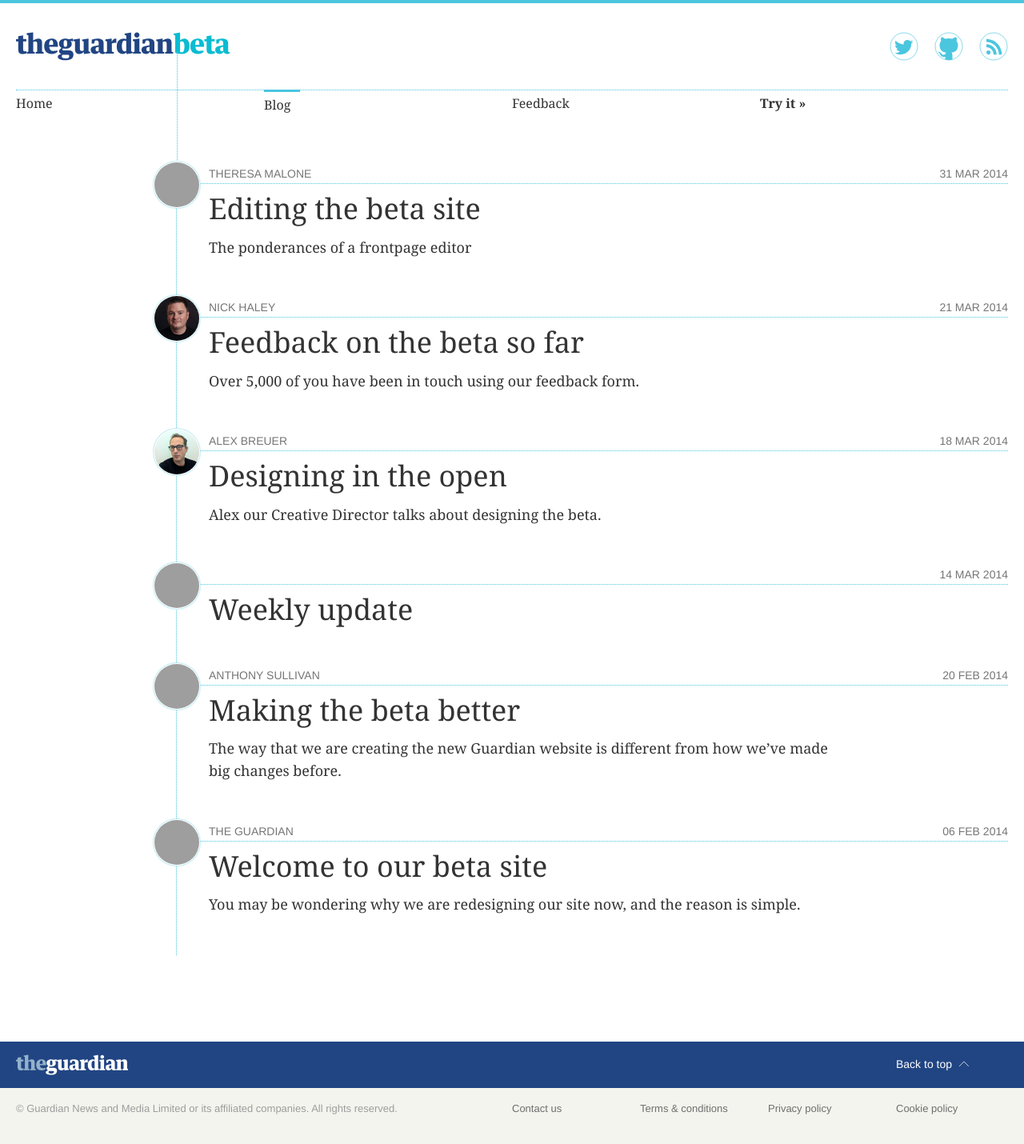
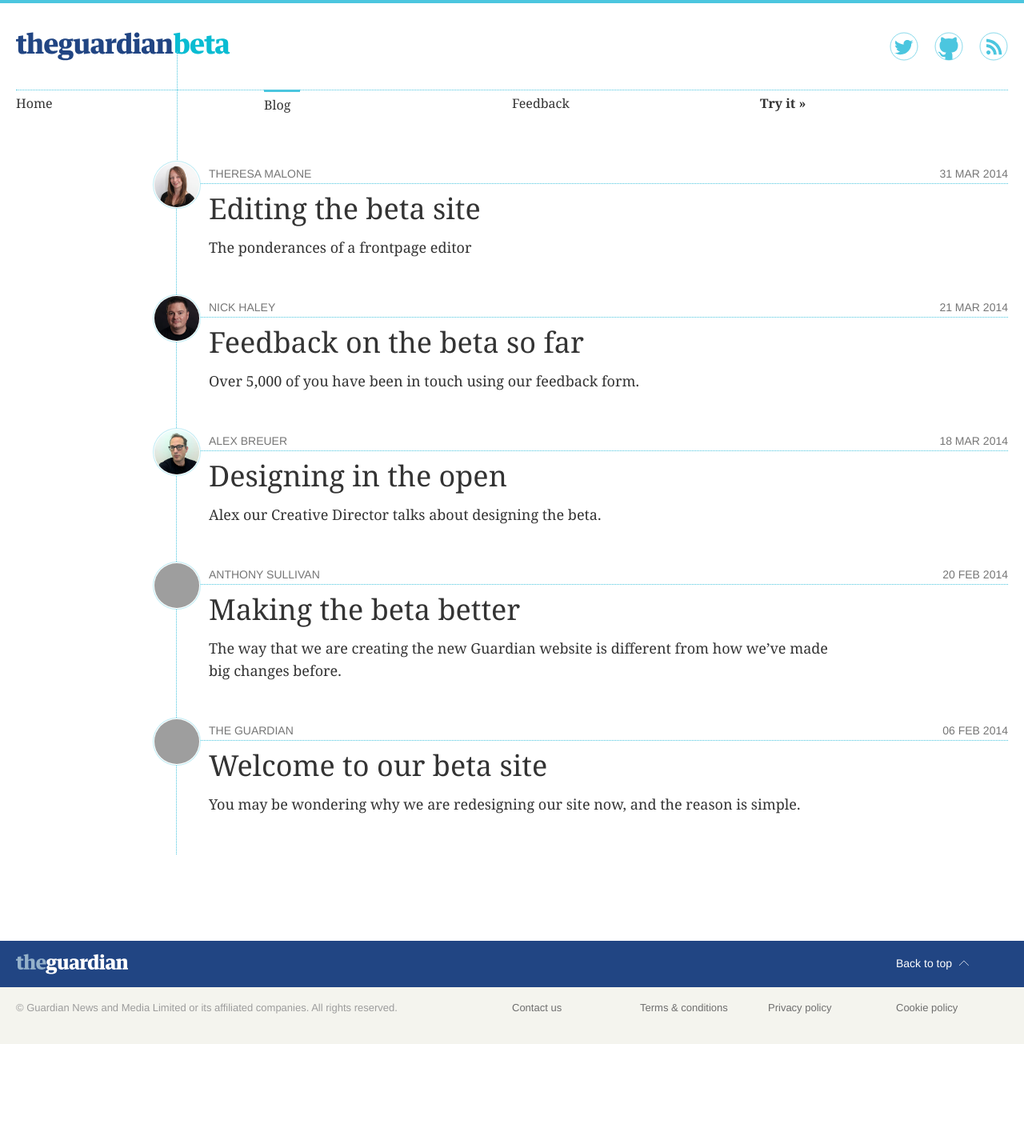
Before and after one commit to guardian/next, a Jekyll site: the page built from jekyll/blog/index.html, in a window 1280 px wide. Shown: the whole page at 80% size. Built offline with Jekyll 4.4.1, drawn with Linux system fonts in a browser that asks for light colours; some web fonts are replaced; Markdown is read by kramdown in place of the engine named in the settings; the list of posts is cut into pages by our own code; after the commit the page ends 1305 px from its top, so only the background shows below that; grey boxes are pictures that could not be loaded.

Commit message:
add theresa twitter link + image

```diff
--- a/jekyll/_config.yml
+++ b/jekyll/_config.yml
@@ -85,3 +85,5 @@
     github: phamann
   theresamalone:
     display_name: Theresa Malone
+    twitter: tmalone
+    image: /assets/images/tm.jpg
--- a/jekyll/_posts/2014-03-14-weekly.md
+++ /dev/null
@@ -1,6 +0,0 @@
----
-layout: article
-title: Weekly update
-author: commuterjoy
-summary:
----
```
Also changed, not shown: jekyll/assets/images/tm.jpg (added).
